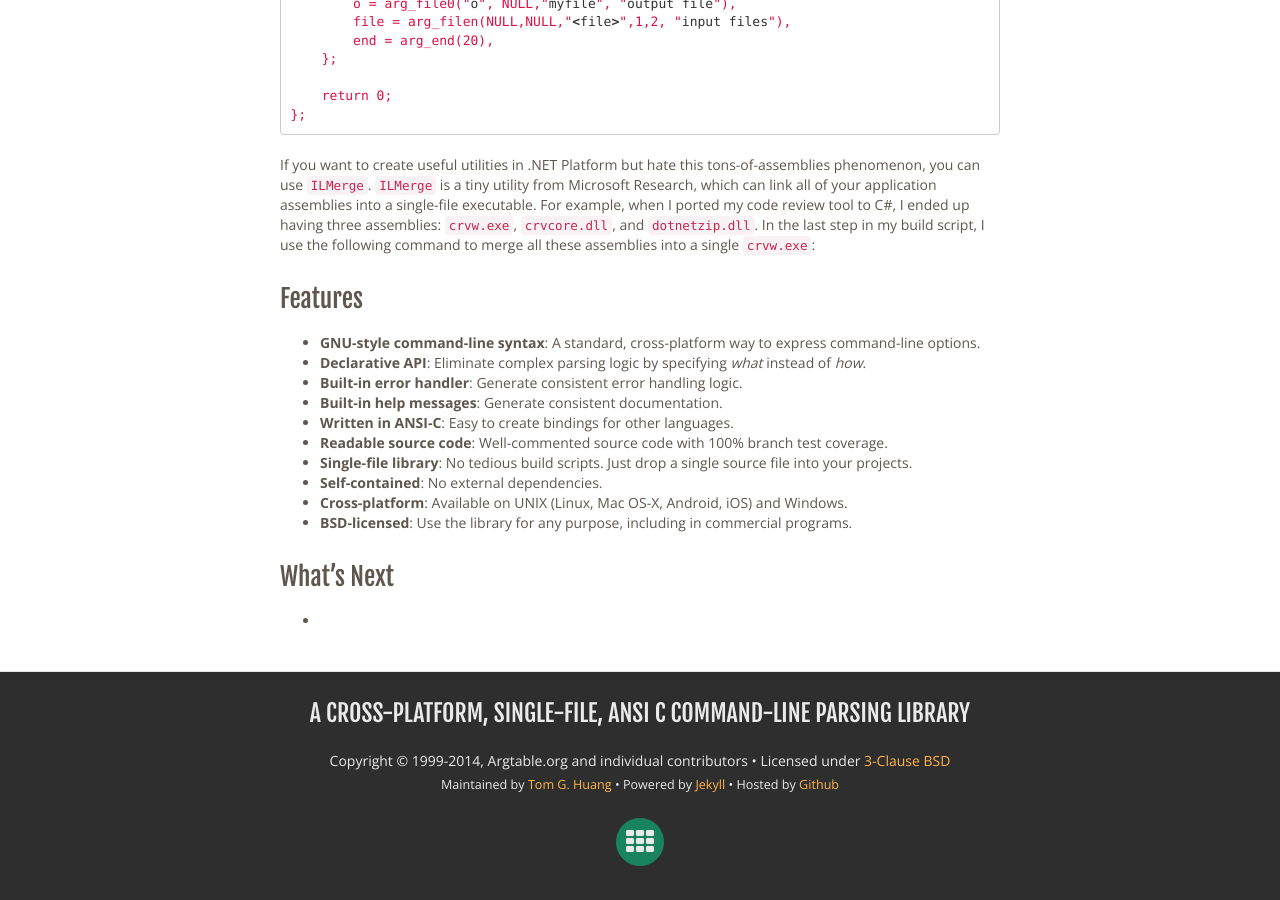
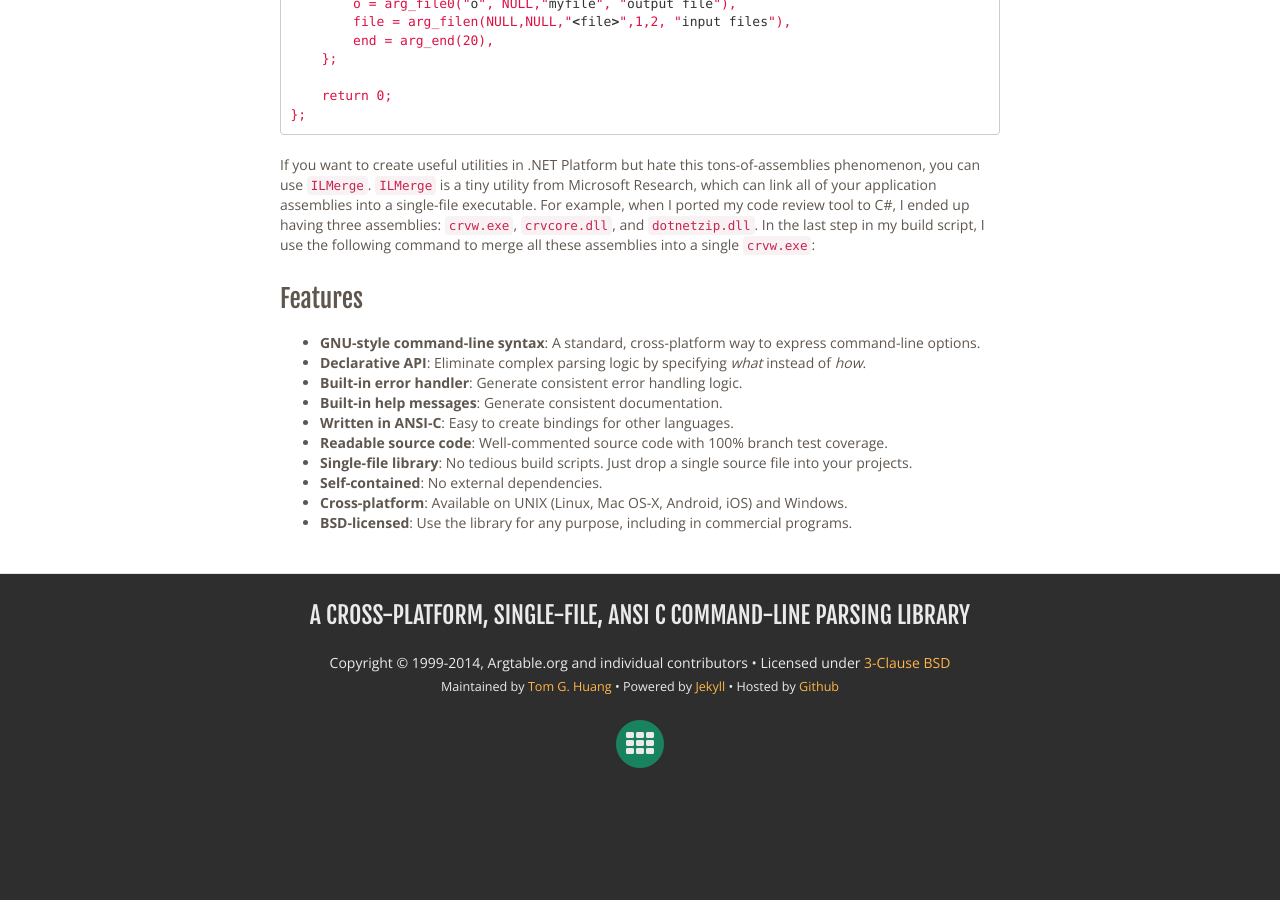
Before and after one commit to argtable/argtable.github.io, a Jekyll site: the page built from index2.md, in a window 1280 px wide and 900 px high, scrolled down 1105 px. Built offline with Jekyll 4.4.1, drawn with Linux system fonts in a browser that asks for light colours; nearby versions of some CDN libraries; Markdown is read by kramdown in place of the engine named in the settings; after the commit the page ends 1907 px from its top, so only the background shows below that.

Commit message:
Task #2: Add Bootstrap-based theme Description: Remove unfinished draft content from the testing homepage. Reviewer: tomghuang

```diff
--- a/index2.md
+++ b/index2.md
@@ -53,7 +53,3 @@ If you want to create useful utilities in .NET Platform but hate this tons-of-as
 * **Self-contained**: No external dependencies.
 * **Cross-platform**: Available on UNIX (Linux, Mac OS-X, Android, iOS) and Windows.
 * **BSD-licensed**: Use the library for any purpose, including in commercial programs.
-
-## What's Next
-
-*
```
